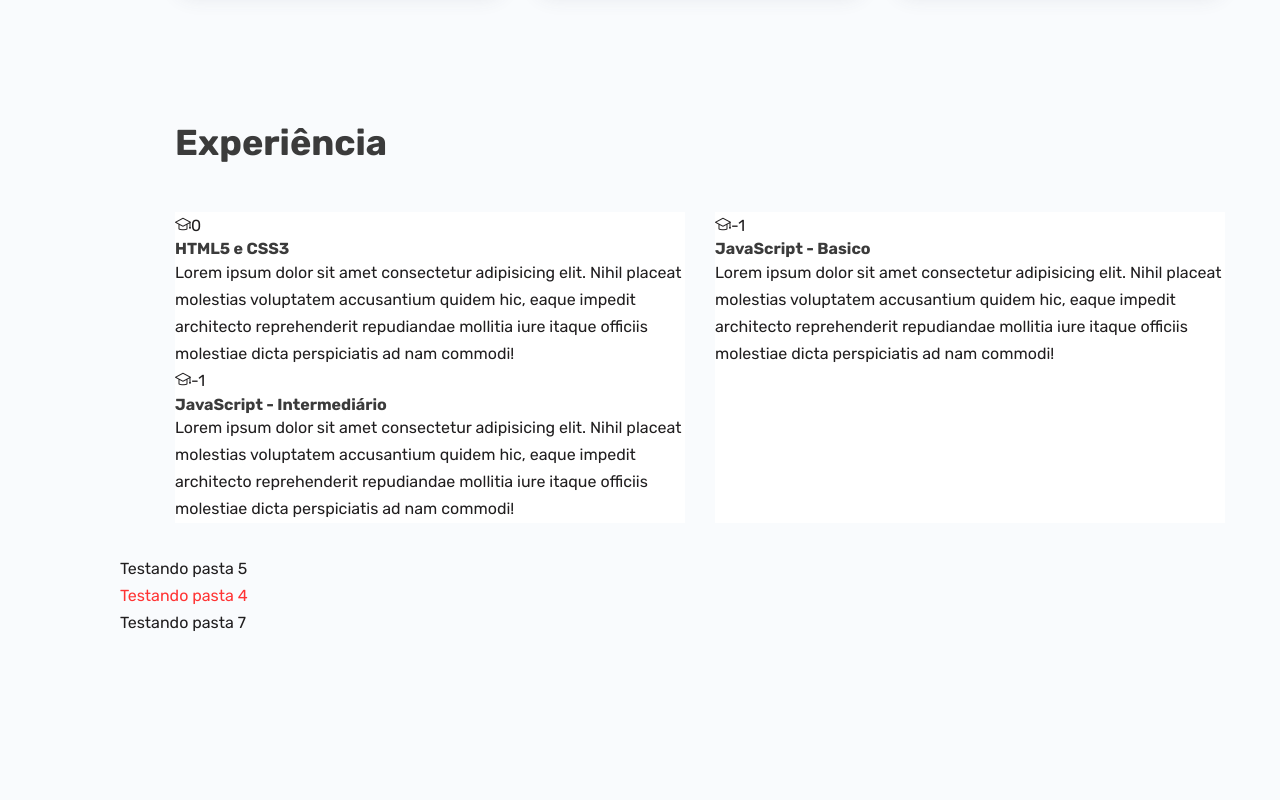
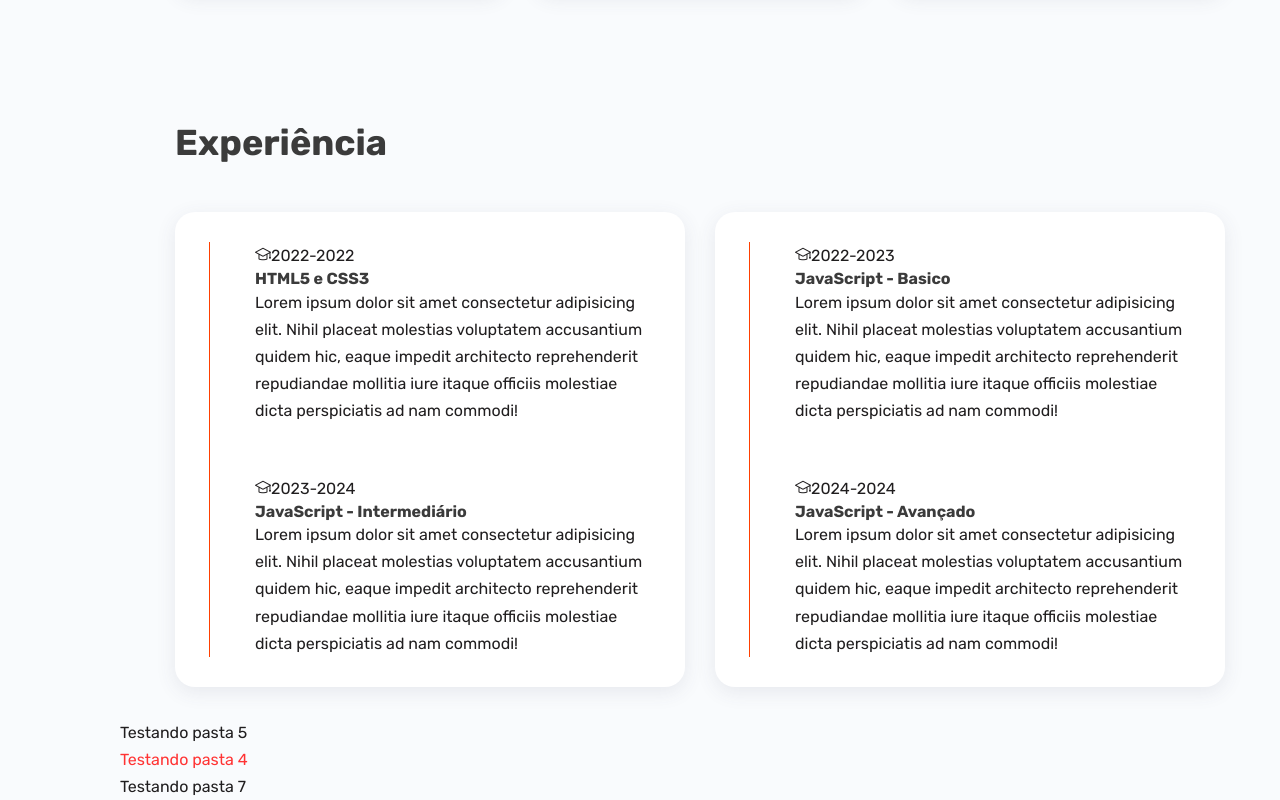
Before and after one commit to ismaelvieira12/Portifolio, a React (Vite) app: page / in a window 1280 px wide. Shown: the part 1864-2664 px from the top of the page. Before the commit the page ends 2500 px from the top, so only its background shows below. Built offline with nearby package versions, Linux system fonts and the light colour scheme; a web font is replaced by a local one.

Commit message:
Finalizando a parte do Resume

```diff
--- a/src/components/resume/Data.jsx
+++ b/src/components/resume/Data.jsx
@@ -3,7 +3,7 @@ const Data = [
         id: 1,
         category: "educação",
         icon: "icon-graduation",
-        year: 2022-2022,
+        year: '2022-2022',
         title: "HTML5 e CSS3",
         desc: "Lorem ipsum dolor sit amet consectetur adipisicing elit. Nihil placeat molestias voluptatem accusantium quidem hic, eaque impedit architecto reprehenderit repudiandae mollitia iure itaque officiis molestiae dicta perspiciatis ad nam commodi!",
 
@@ -12,7 +12,7 @@ const Data = [
         id: 2,
         category: "experiência",
         icon: "icon-graduation",
-        year: 2022-2023,
+        year: '2022-2023',
         title: "JavaScript - Basico",
         desc:"Lorem ipsum dolor sit amet consectetur adipisicing elit. Nihil placeat molestias voluptatem accusantium quidem hic, eaque impedit architecto reprehenderit repudiandae mollitia iure itaque officiis molestiae dicta perspiciatis ad nam commodi!",
 
@@ -21,8 +21,17 @@ const Data = [
         id: 3,
         category: "educação",
         icon: "icon-graduation",
-        year: 2023-2024,
+        year: '2023-2024',
         title: "JavaScript - Intermediário",
+        desc:"Lorem ipsum dolor sit amet consectetur adipisicing elit. Nihil placeat molestias voluptatem accusantium quidem hic, eaque impedit architecto reprehenderit repudiandae mollitia iure itaque officiis molestiae dicta perspiciatis ad nam commodi!",
+
+    },
+    {
+        id: 4,
+        category: "experiência",
+        icon: "icon-graduation",
+        year: '2024-2024',
+        title: "JavaScript - Avançado",
         desc:"Lorem ipsum dolor sit amet consectetur adipisicing elit. Nihil placeat molestias voluptatem accusantium quidem hic, eaque impedit architecto reprehenderit repudiandae mollitia iure itaque officiis molestiae dicta perspiciatis ad nam commodi!",
 
     }
--- a/src/components/resume/resume.css
+++ b/src/components/resume/resume.css
@@ -6,4 +6,28 @@
 
 .timeline{
     background-color: var(--container-color);
+    padding: 1.875rem;
+    border-radius: var(--border-radius);
+    box-shadow: var(--shadow);
+    position: relative;
 }
+
+.timeline_item{
+    position: relative;
+    padding-left: 3.125rem;
+    padding-bottom: 3.125rem;
+
+    &:last-child{
+        padding-bottom: 0;
+    }
+
+    &::before{
+        content: "";
+        position: absolute;
+        width: 1px;
+        height: 100%;
+        background-color: var(--Second-color);
+        left: 0.25rem;
+        top: 0;
+    }
+}
```
